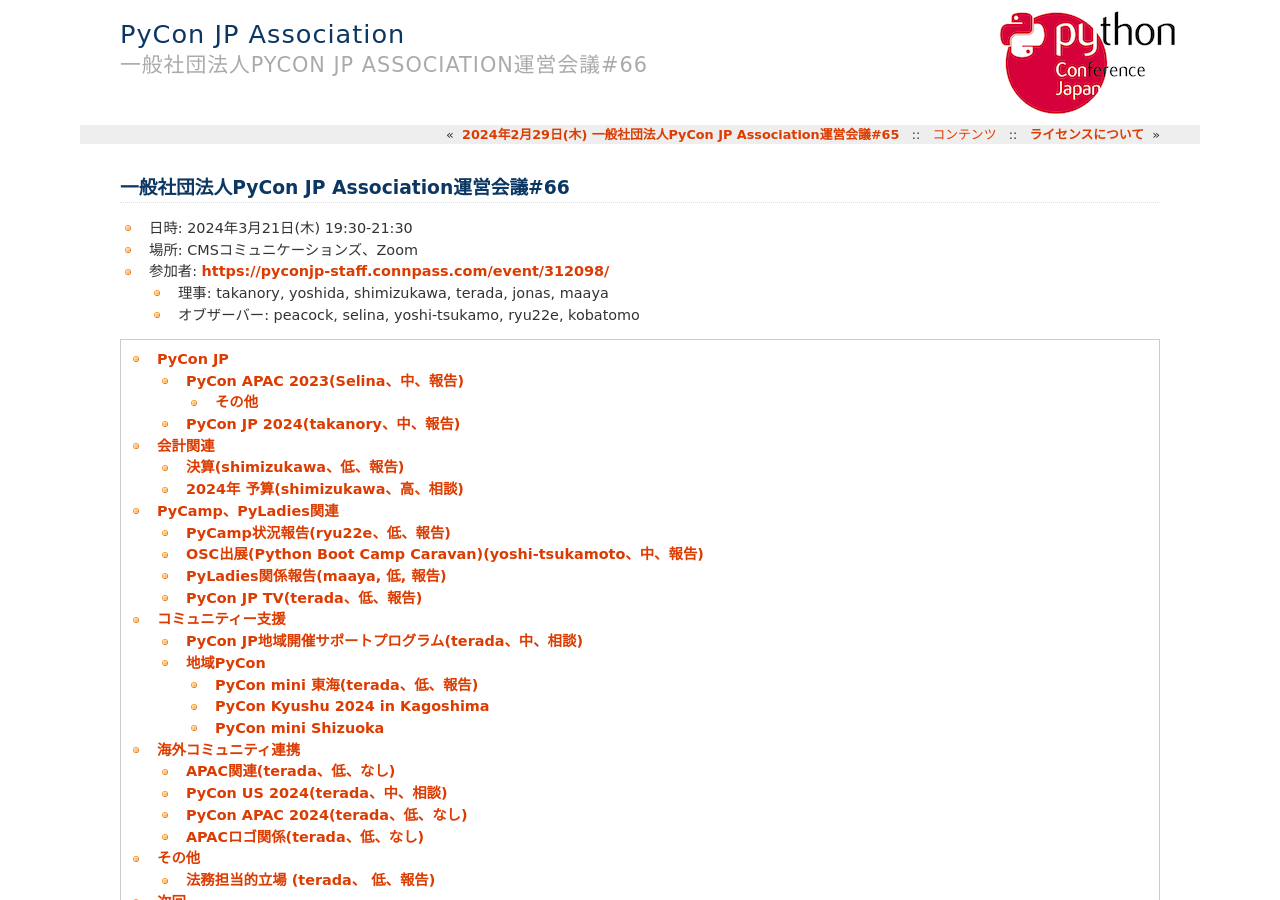
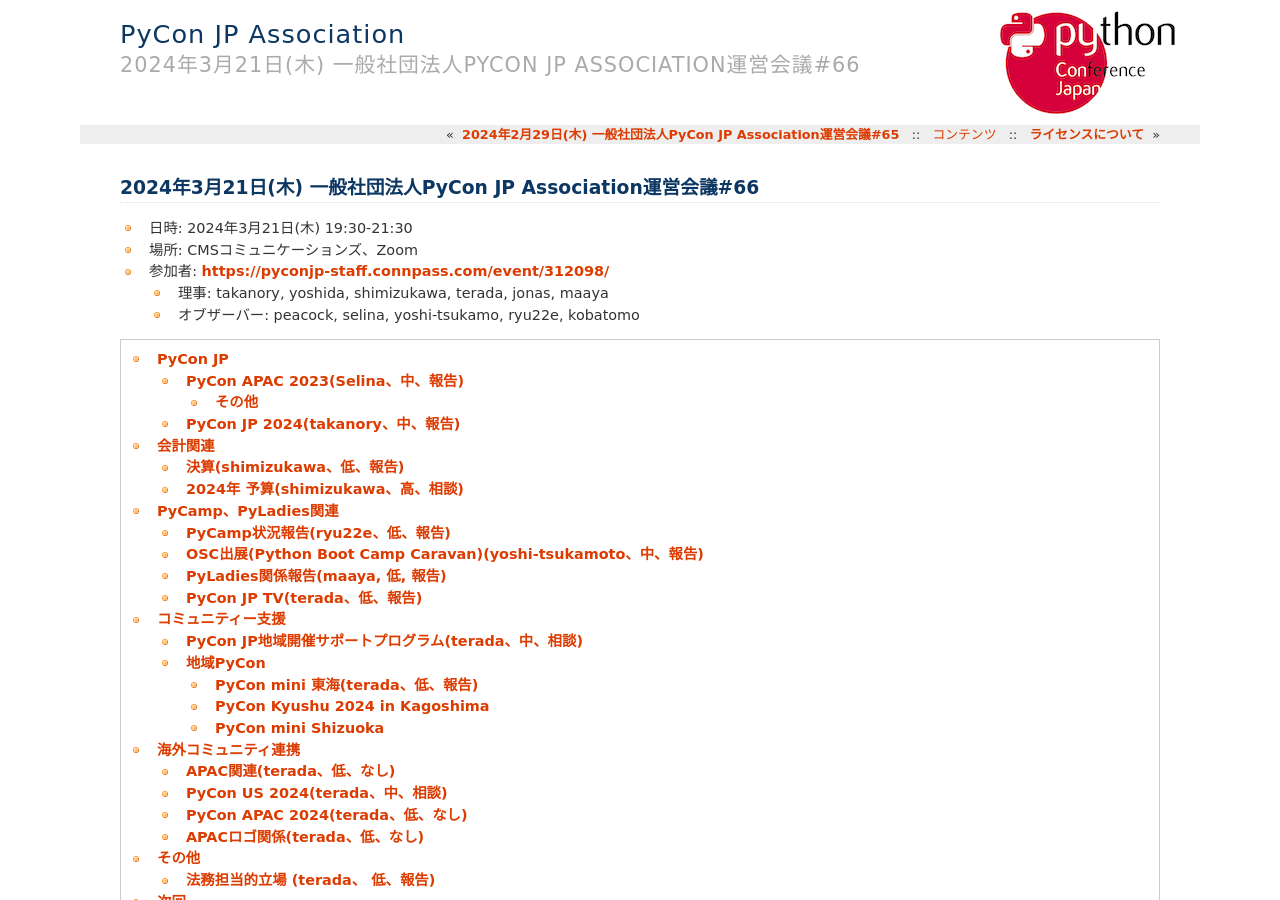
Before and after one commit to pyconjp/www.pycon.jp, a Sphinx documentation site: the page built from source/committee/meeting/minutes66.md, in a window 1280 px wide and 900 px high. Built offline with Sphinx 7.4.7, drawn with Linux system fonts in a browser that asks for light colours.

Commit message:
ISSHA-3153 update title

```diff
--- a/source/committee/meeting/minutes66.md
+++ b/source/committee/meeting/minutes66.md
@@ -1,4 +1,4 @@
-# 一般社団法人PyCon JP Association運営会議#66
+# 2024年3月21日(木) 一般社団法人PyCon JP Association運営会議#66
 
 * 日時: 2024年3月21日(木) 19:30-21:30
 * 場所: CMSコミュニケーションズ、Zoom
```
